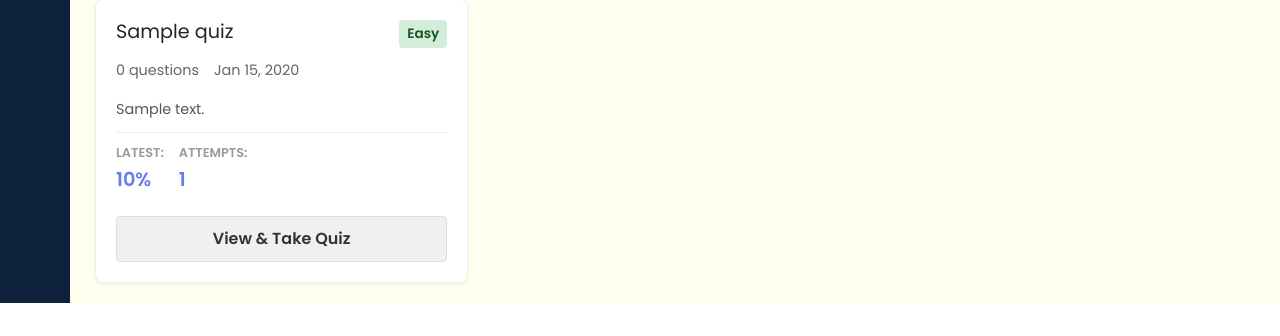
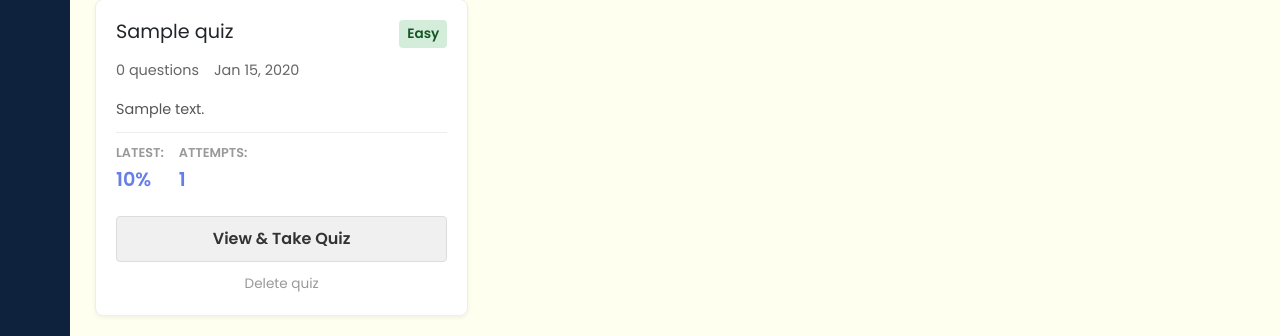
Before and after one commit to CS4300-CS5300-SP26/dev5_cust3, a Django app: page /quizzes/ in a window 1280 px wide. Shown: the part 1154-1490 px from the top of the page. Before the commit the page ends 1457 px from the top, so only its background shows below. Run offline with Django 4.2, Linux system fonts and the light colour scheme; a user stored in the database is signed in; tables that the repository leaves empty hold one stand-in row (values such as "Sample post"); data that the repository does not hold is empty; some libraries are stand-ins or nearby versions.

Commit message:
update visual for delete button

```diff
--- a/knowledge_map/knowledge_app/templates/knowledge_app/quizzes.html
+++ b/knowledge_map/knowledge_app/templates/knowledge_app/quizzes.html
@@ -87,7 +87,7 @@
         {% if quizzes %}
             <div class="quizzes-grid">
                 {% for quiz in quizzes %}
-                    <div class="quiz-card">
+                    <div class="quiz-card" id="quiz-card-{{ quiz.id }}">
                         <div class="quiz-card-header">
                             <h3>{{ quiz.title }}</h3>
                             <span class="difficulty-badge difficulty-{{ quiz.difficulty }}">
@@ -118,10 +118,10 @@
                                 <p class="quiz-status">Not attempted yet</p>
                             {% endif %}
                         </div>
-
                         <a href="{% url 'quiz_detail' quiz.id %}" class="btn-secondary btn-block">
                             View & Take Quiz
                         </a>
+                        <button class="btn-delete" data-quiz-id="{{ quiz.id }}" data-url="{% url 'delete_quiz' quiz.id %}">Delete quiz</button>
                     </div>
                 {% endfor %}
             </div>
@@ -357,9 +357,50 @@
     to { transform: rotate(360deg); }
     }
 
+        .btn-delete {
+        background: none;
+        border: none;
+        color: #999;
+        font-size: 0.85em;
+        cursor: pointer;
+        padding: 0;
+        text-align: center;
+        width: 100%;
+        transition: color 0.2s ease;
+    }
+
+    .btn-delete:hover {
+        color: #dc3545;
+    }
+
 </style>
 
 <script>
+
+    // Handle quiz deletion without page reload
+    document.querySelectorAll('.btn-delete').forEach(btn => {
+        btn.addEventListener('click', function() {
+            if (!confirm('Are you sure you want to delete this quiz?')) return;
+
+            const quizId = this.dataset.quizId;
+            const url = this.dataset.url;
+            const card = document.getElementById(`quiz-card-${quizId}`);
+
+            // Send delete request to server
+            fetch(url, {
+                method: 'POST',
+                headers: {
+                    'X-CSRFToken': document.cookie.match(/csrftoken=([^;]+)/)[1]
+                },
+                redirect: 'manual'
+            }).then(() => {
+                // Smoothly remove the card without reloading
+                card.style.transition = 'opacity 0.3s ease';
+                card.style.opacity = '0';
+                setTimeout(() => card.remove(), 300);
+            });
+        });
+    });
 
     // Gray out the generate button and show loading state when clicked
     document.querySelector('.generation-form').addEventListener('submit', function() {
```
